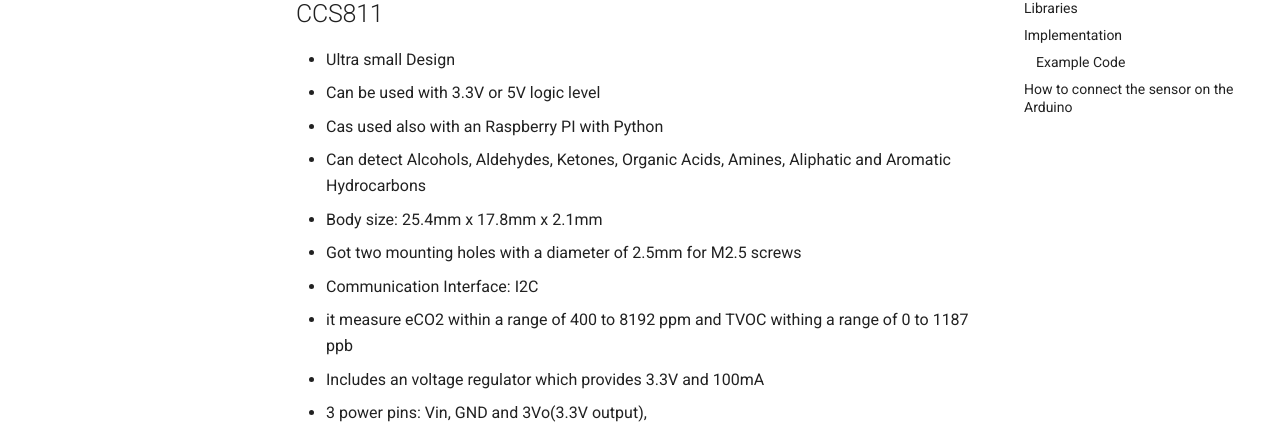
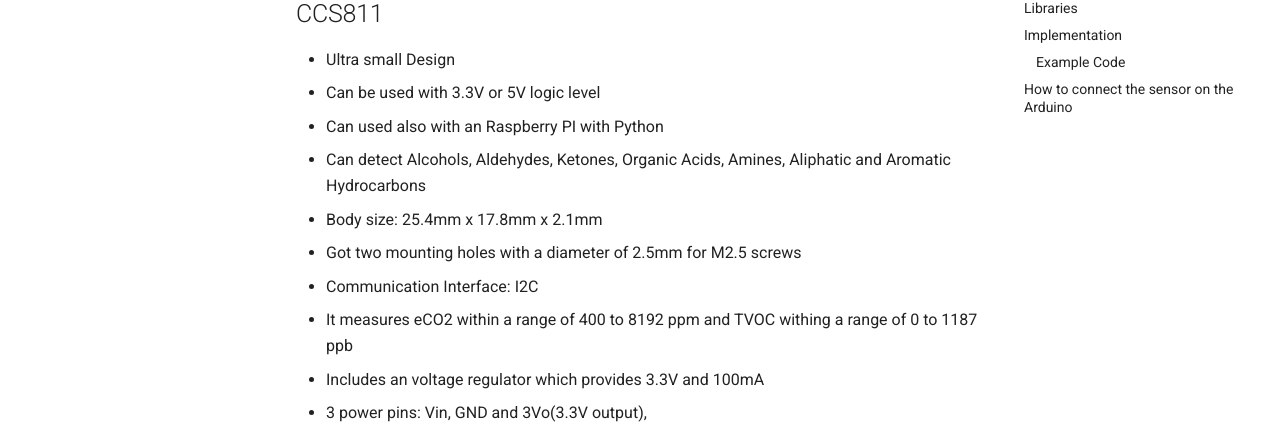
Before and after one commit to ECE-IoT/Prototyping, an MkDocs documentation site: the page built from docs/src/hardware/air-quality(VOC)/CCS881.md, in a window 1280 px wide and 900 px high. Shown: the part 232-656 px from the top of the window. Built offline with MkDocs 1.6.1 and Material for MkDocs 9.7.7, drawn with Linux system fonts in a browser that asks for light colours; comment, search, counter and statistics services are not loaded.

Commit message:
FIX CCS811

```diff
--- a/docs/src/hardware/air-quality(VOC)/CCS881.md
+++ b/docs/src/hardware/air-quality(VOC)/CCS881.md
@@ -4,12 +4,12 @@
 
 - Ultra small Design
 - Can be used with 3.3V or 5V logic level
-- Cas used also with an Raspberry PI with Python
+- Can used also with an Raspberry PI with Python
 - Can detect Alcohols, Aldehydes, Ketones, Organic Acids, Amines, Aliphatic and Aromatic Hydrocarbons
 - Body size: 25.4mm x 17.8mm x 2.1mm
 - Got two mounting holes with a diameter of 2.5mm for M2.5 screws
 - Communication Interface: I2C
-- it measure eCO2 within a range of 400 to 8192 ppm and TVOC withing a range of 0 to 1187 ppb
+- It measures eCO2 within a range of 400 to 8192 ppm and TVOC withing a range of 0 to 1187 ppb
 - Includes an voltage regulator which provides 3.3V and 100mA
 - 3 power pins: Vin, GND and 3Vo(3.3V output),
 - 3 logic pins: SCL, SDA and STEMMA QT
```
